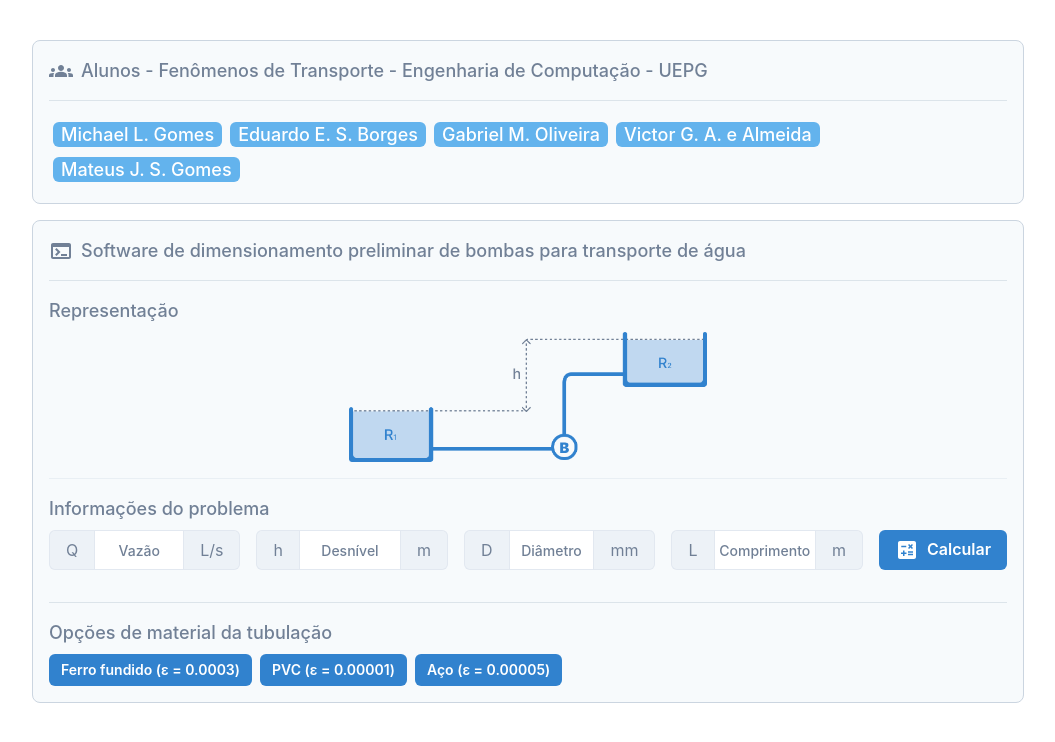
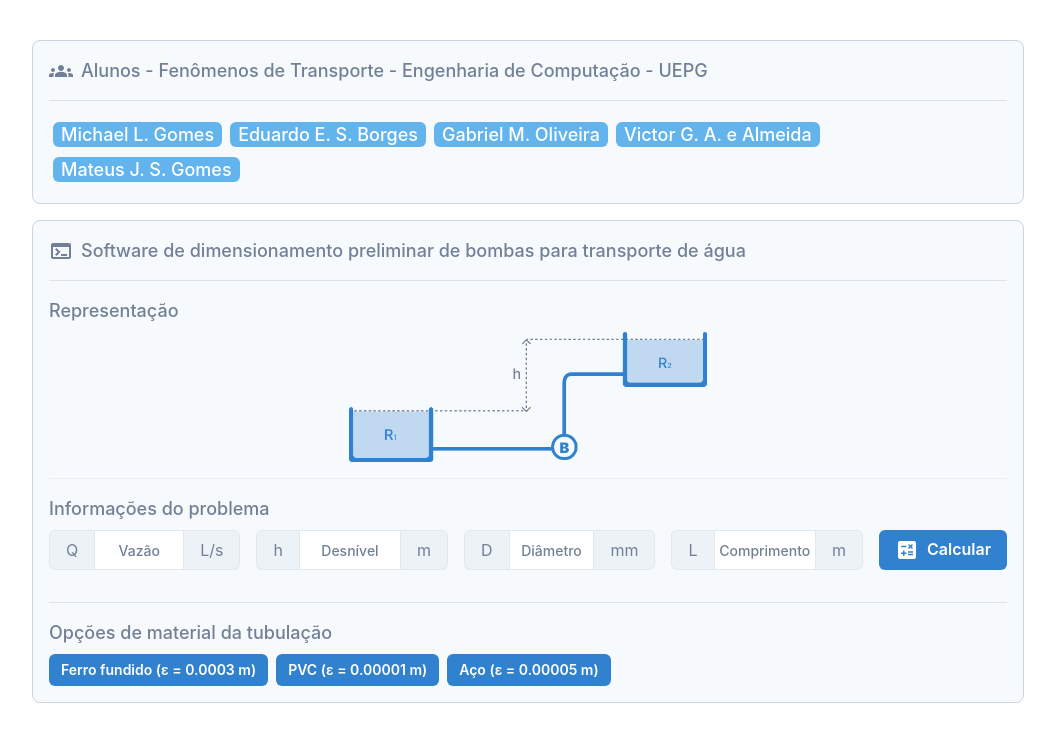
Before and after one commit to MLG-debug/programa-fenomenos-do-transporte, a React (Vite) app: page / in a window 1280 px wide. Shown: the top 742 px of the page, without its empty margins (112-1167 px from the left). Built offline with nearby package versions, Linux system fonts and the light colour scheme.

Commit message:
add metro no valor do material

```diff
--- a/src/App.tsx
+++ b/src/App.tsx
@@ -213,7 +213,7 @@ export const App = () => {
           <Text mb={2} fontSize="lg" color="gray.500" fontWeight="medium">Opções de material da tubulação</Text>
           <ButtonGroup variant='solid' >
             {materials.map((m, i) => (
-              <Button size="sm" key={m.name} colorScheme="blue" id={"material_" + i} value={i} onClick={handleMaterial} disabled={material == i} >{m.name} (ε = {m.value})</Button>
+              <Button size="sm" key={m.name} colorScheme="blue" id={"material_" + i} value={i} onClick={handleMaterial} disabled={material == i} >{m.name} (ε = {m.value} m)</Button>
             ))}
           </ButtonGroup>
         </Box>
```
